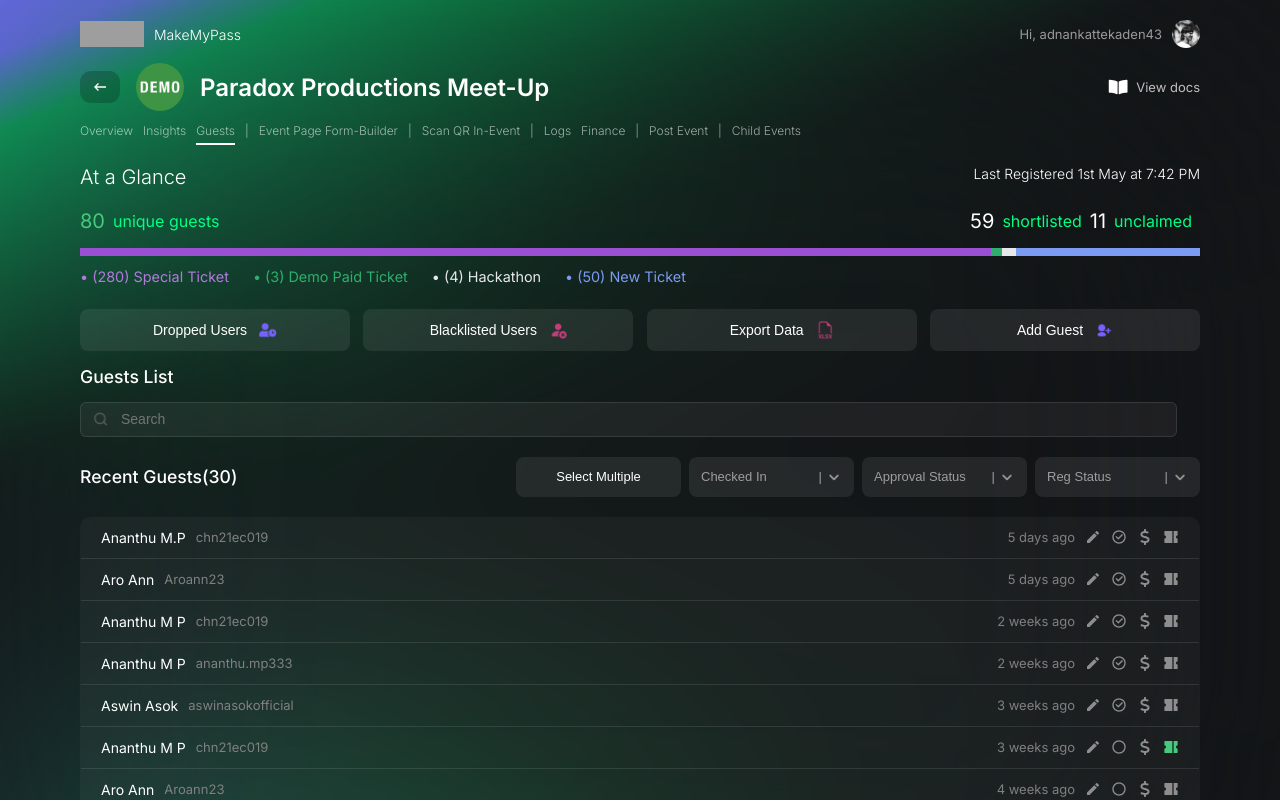
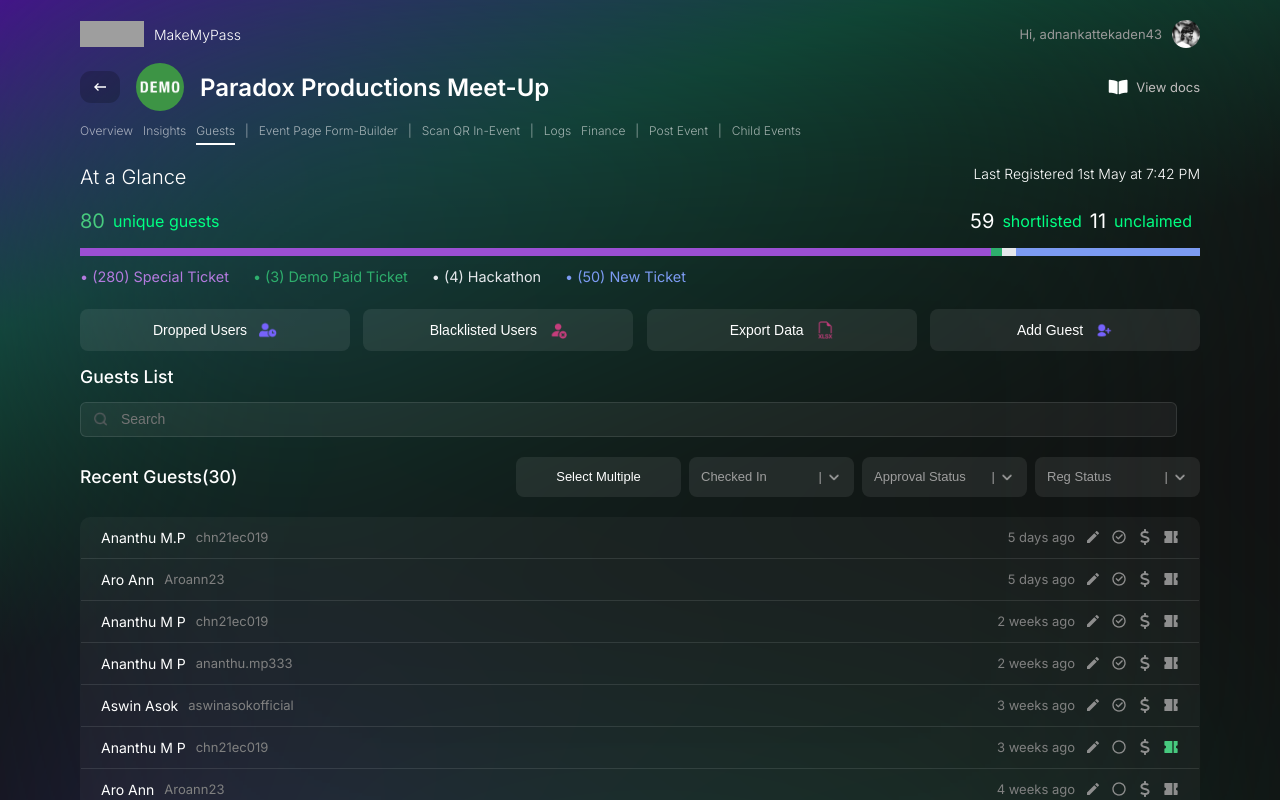
Before and after one commit to typshi-aswin/mellowship, a React (Vite) app: page / in a window 1280 px wide. Shown: the top 800 px of the page. Built offline with nearby package versions, Linux system fonts and the light colour scheme; grey boxes are pictures that could not be loaded.

Commit message:
updated gradient in App.css

```diff
--- a/src/App.css
+++ b/src/App.css
@@ -5,8 +5,8 @@ html, body {
   font-family: 'Inter', sans-serif;
   margin: 0;
   padding: 0;
-  background: #7662FC00;
-background: linear-gradient(158deg,rgba(118, 98, 252, 1) 4%, rgba(10, 161, 85, 1) 10%, rgba(19, 21, 23, 1) 35%);
+  background: #4b0c94;
+background: linear-gradient(160deg,rgba(75, 12, 148, 1) 0%, rgba(15, 83, 61, 1) 26%, rgba(17, 18, 18, 1) 52%);
   min-height: 100%;
   background-repeat: no-repeat;
   background-attachment: fixed;
```
